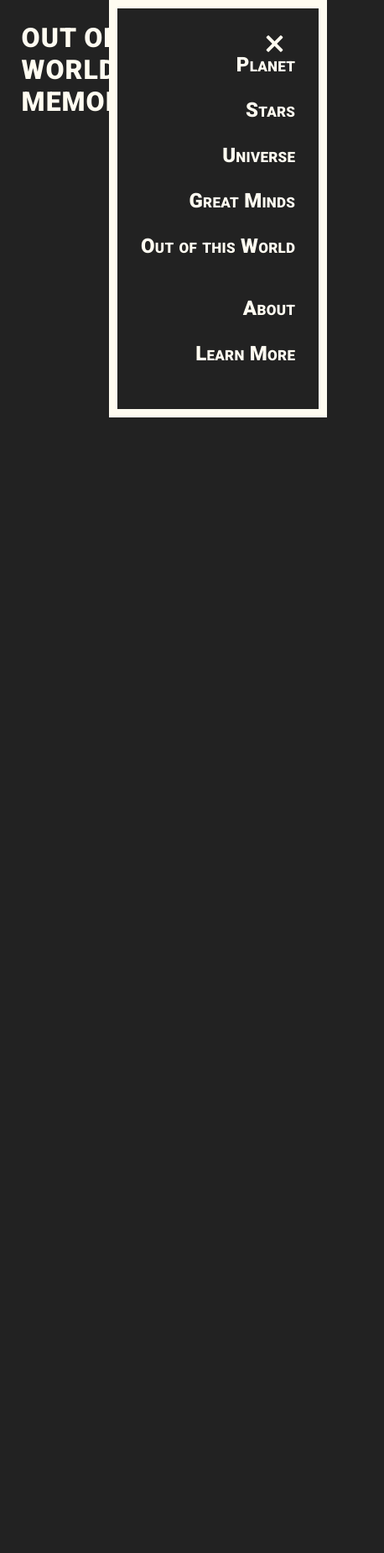
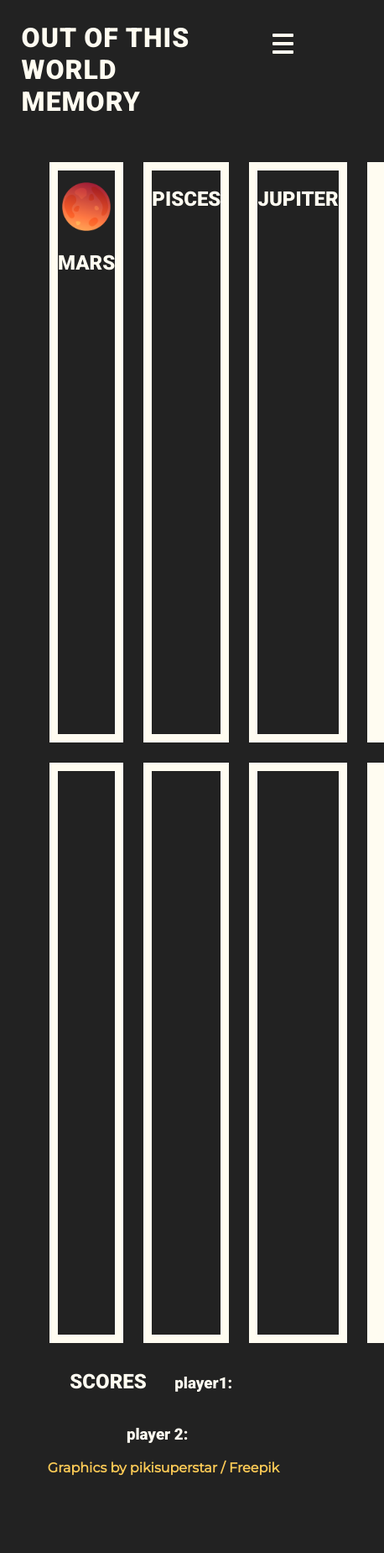
Before and after one commit to kchia/astronomy-memory-game, a plain HTML site: page index.html in a window 390 px wide. Shown: the whole page at 84% size, 458 px wide, since content can reach past the window. Before the commit the page ends 1021 px from the top, so only its background shows below. Drawn offline with Linux system fonts and the light colour scheme.

Commit message:
added game board with temp layout and hamburger menu event with animation

```diff
--- a/index.html
+++ b/index.html
@@ -12,13 +12,13 @@
     <header>
         <!-- <img src="#"> -->
         <h1>Out of This World Memory</h1>
+        <div class="hamburger">
+            <div></div>
+            <div></div>
+            <div></div>
+        </div>
     </header>
     <nav>
-        <div class="hamburger">
-            <div class="top"></div>
-            <div class="middle"></div>
-            <div class="bottom"></div>
-        </div>
         <ul class="main-menu">
             <li><a href="#">Planet</a></li>
             <li><a href="#">Stars</a></li>
@@ -32,8 +32,26 @@
         </ul>
     </nav>
     <main>
-        <div id="gameBoard" class="game-board"></div>
-        <div id="score" class="score"></div>
+        <div id="gameBoard" class="game-board">
+            <div class="card"><img src="images/mars.png" alt="mars"><h2>Mars</h2></div>
+            <div class="card"><h2>Pisces</h2></div>
+            <div class="card"><h2>Jupiter</h2></div>
+            <div class="card"></div>
+            <div class="card"></div>
+            <div class="card"></div>
+            <div class="card"></div>
+            <div class="card"></div>
+        </div>
+        <div id="award" class="award">
+            <h2>Mars</h2>
+            <p>Lorem ipsum dolor sit amet consectetur adipisicing elit. Illo sint soluta quod facilis est culpa, corporis doloribus amet voluptas quo dicta optio accusamus nam consequatur nemo eligendi architecto expedita hic sunt blanditiis natus. Reiciendis aspernatur perferendis laudantium porro totam in repudiandae nobis enim veritatis quidem doloribus qui voluptate iure perspiciatis omnis quam beatae, quasi vel eum neque? Dolor consequuntur explicabo iure quaerat reprehenderit doloribus sunt expedita ad quam, voluptatum fugiat eos aliquam eligendi optio earum.</p>
+        </div>
+        <div id="score" class="score">
+            <h2>Scores</h2>
+            <h3>player1: </h3>
+            <h3>player 2: </h3><br>
+            <p><a href="http://www.freepik.com">Graphics by pikisuperstar / Freepik</a></p>
+        </div>
     </main>
 </body>
 <script src="scripts.js"></script>
--- a/scripts.js
+++ b/scripts.js
@@ -1 +1,27 @@
-const hamburger = document.getElementsByClassName('hamburger');
+const hamburger = document.querySelector('.hamburger');
+const navigation = document.querySelector('nav');
+
+// menu open/close event
+hamburger.addEventListener('click', openMenu);
+let navSwitch = 0;
+
+function openMenu(evt) {
+    console.log(hamburger[0]);
+    const bars = hamburger.children;
+    evt.preventDefault();
+
+    if (navSwitch === 0) {
+        navigation.style.opacity = '1';
+        bars[0].classList.add('top');
+        bars[1].classList.add('middle');
+        bars[2].classList.add('bottom');
+        navSwitch = 1;
+    } else {
+        navigation.style.opacity = '0';
+        bars[0].classList.remove('top');
+        bars[1].classList.remove('middle');
+        bars[2].classList.remove('bottom');
+        navSwitch = 0;
+    }
+
+}
--- a/styles.css
+++ b/styles.css
@@ -4,13 +4,19 @@ body {
     color: #FFFCF1;
     display: grid;
     grid-template-columns: 1fr repeat(4, 2fr) 1fr;
-    grid-template-rows: 1fr repeat(2, 2fr) 1fr;
-    grid-gap: 10px;
+    grid-template-rows: 1fr 10fr;
+    grid-gap: 1rem;
     place-items: stretch / center;
     margin: 0;
 }
 p {
     font-family: 'Montserrat', sans-serif;
+    margin: 0 0 10px;
+}
+p a {
+    text-decoration: none;
+    color: #FDCB56;
+    font-weight: 700;
 }
 h1 {
     text-transform: uppercase;
@@ -20,24 +26,12 @@ h1 {
 header {
     grid-column: 1 / span 4;
 }
-nav {
-    grid-column: 5 / span 2;
-    grid-row: 1fr / span 4;
-    background: #222222;
-    margin: 0;
-    padding: 5% 2% 5%;
-    position: absolute;
-    top: 0;
-    right: 0;
-    /* not sure I need height, but using for vertical layout currently */
-    z-index: 1;
-    border: 10px solid #FFFCF1;
-}
 .hamburger {
     position: absolute;
     right: 20px;
     top: 20px;
     margin: 20px;
+    z-index: 3;
 }
 .hamburger div {
     width: 25px;
@@ -45,21 +39,34 @@ nav {
     background: #FFFCF1;
     margin: 0 0 6px;
     border-radius: 1px;
+    transition-duration: .5s;
+    /* Transition Duration from https://medium.com/@kswanie21/css3-animations-with-transitions-transforms-5a9c01e5efb5 */
 }
 .hamburger .top {
     transform: rotate(45deg);
+    position: relative;
+    top: 10px;
 }
 .hamburger .bottom {
     transform: rotate(-45deg);
     position: relative;
-    top: -20px;
+    top: -10px;
 }
 .hamburger .middle {
     opacity: 0;
 }
+nav {
+    grid-column: 5 / span 2;
+    grid-row: 1 / span 3;
+    background: #222222;
+    z-index: 1;
+    opacity: 0;
+    transition-duration: .4s;
+    border: 10px solid #FFFCF1;
+}
 nav ul {
     padding: 0;
-    margin: 20px;
+    margin: 70px 35px 0;
     text-align: right;
 }
 nav ul li {
@@ -77,3 +84,52 @@ nav ul li a {
 nav ul li a .mini {
     font-size: 1em;
 }
+main {
+    grid-row: 2 / span 2;
+    grid-column: 2 / span 4;
+    display: grid;
+    grid-template-rows: 6fr 1fr;
+    grid-template-columns: 1fr;
+}
+.game-board {
+    grid-row: 1 / span 1;
+    grid-column: 1 / span 4;
+    display: grid;
+    grid-template-columns: repeat(4, 2fr);
+    grid-template-rows: repeat(2, 5fr);
+}
+.award {
+    grid-row: 1 / span 1;
+    grid-column: 1 / span 4;
+    margin: 12px;
+    padding: 0 40px;
+    background: #222222;
+    opacity: 0;
+    border: 10px solid #FFFCF1;
+    z-index: 2;
+}
+.card {
+    align-self: stretch;
+    border: 10px solid #FFFCF1;
+    margin: 12px;
+    text-align: center;
+}
+.card img {
+    width: 85%;
+    padding: 20% 0 0;
+}
+.score {
+    grid-column: 1 / span 1;
+    grid-row: 2 / span 1;
+    text-align: center;
+}
+.score h2, h3 {
+    display: inline-block;
+    margin-right: 10%;
+}
+.score h3:nth-child(3) {
+    margin-right: 5%;
+}
+h2 {
+    text-transform: uppercase;
+}
```
Also changed, not shown: images/mars.png (added).
